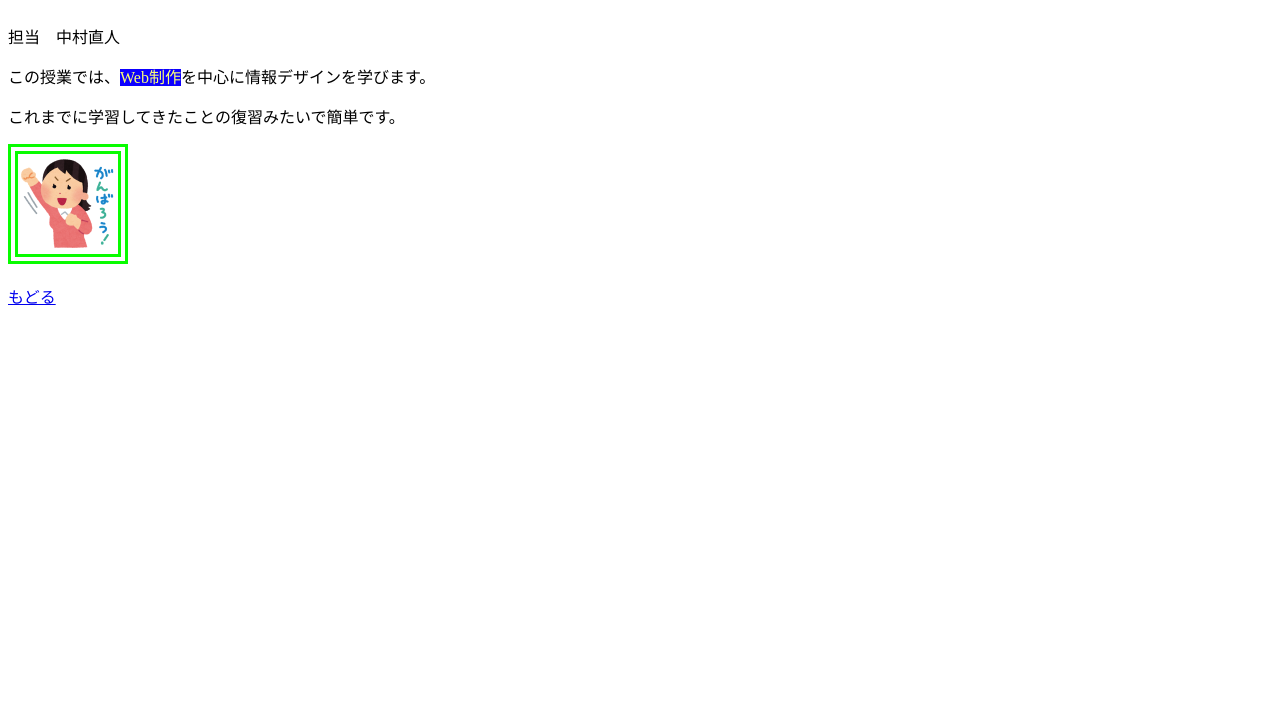
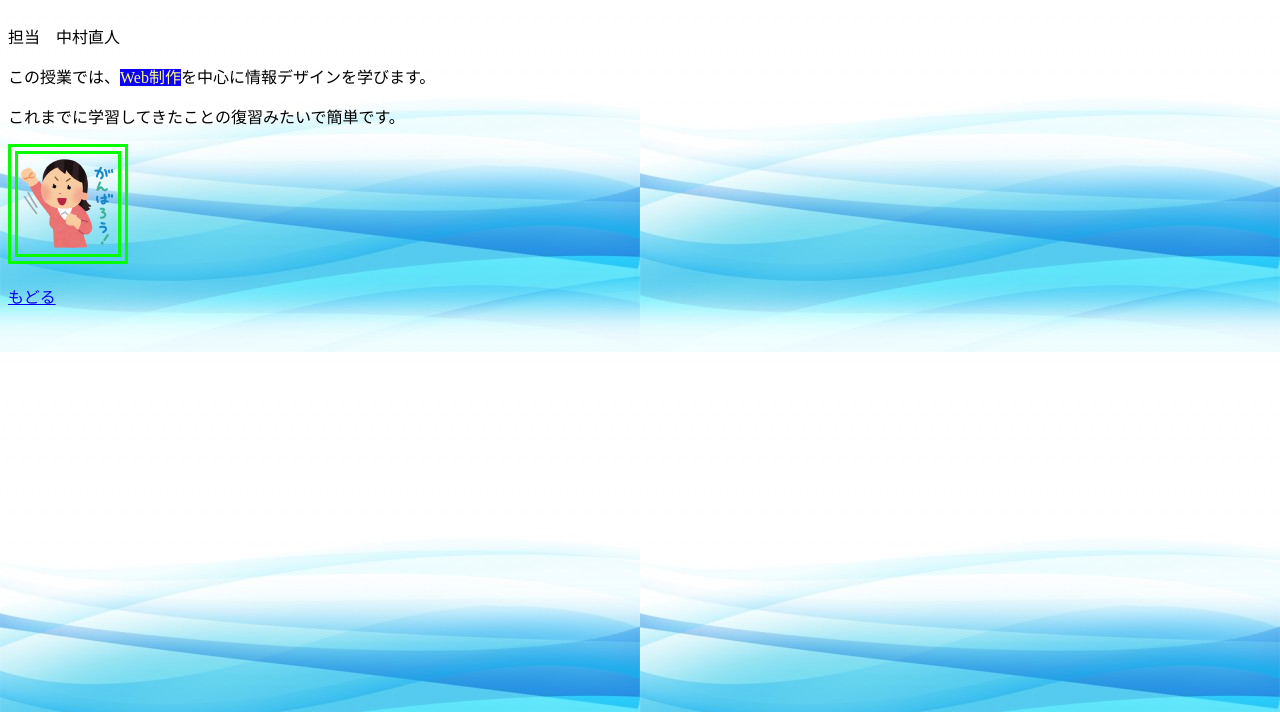
Before and after one commit to shimizu065/2024VC, a plain HTML site: page VCD.html in a window 1280 px wide. Shown: the part 88-800 px from the top of the page. Drawn offline with Linux system fonts and the light colour scheme.

Commit message:
Add files via upload

```diff
--- a/base.css
+++ b/base.css
@@ -26,3 +26,6 @@ body p img {
 
 
 }
+body {
+	background-image: url(haikei.jpg);
+}
```
Also changed, not shown: haikei.jpg (added).
